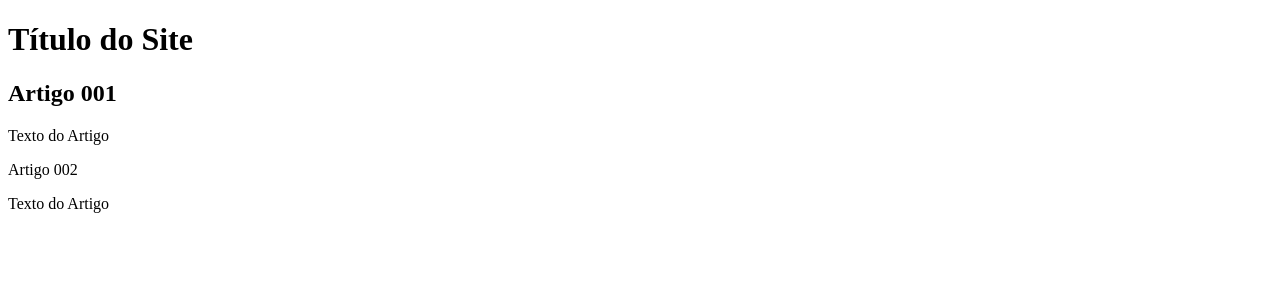
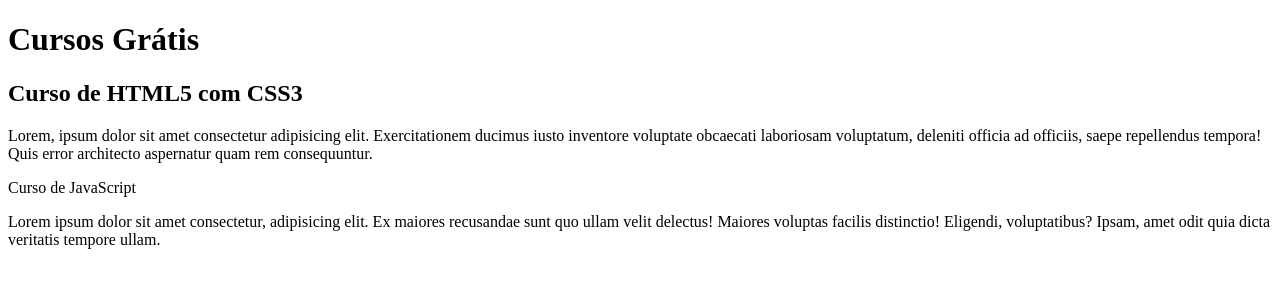
Before and after one commit to GuiMell0/Projeto-Site, a plain HTML site: page index.html in a window 1280 px wide. Drawn offline with Linux system fonts and the light colour scheme.

Commit message:
Comecei a escrever conteúdo

```diff
--- a/index.html
+++ b/index.html
@@ -8,15 +8,15 @@
 <body>
     <main>
         <header>
-            <h1>Título do Site</h1>
+            <h1>Cursos Grátis</h1>
         </header>
         <article>
-            <h2>Artigo 001</h2>
-            <p>Texto do Artigo</p>
+            <h2>Curso de HTML5 com CSS3</h2>
+            <p>Lorem, ipsum dolor sit amet consectetur adipisicing elit. Exercitationem ducimus iusto inventore voluptate obcaecati laboriosam voluptatum, deleniti officia ad officiis, saepe repellendus tempora! Quis error architecto aspernatur quam rem consequuntur.</p>
         </article>
         <article>
-            <head>Artigo 002</head>
-            <p>Texto do Artigo</p>
+            <head>Curso de JavaScript</head>
+            <p>Lorem ipsum dolor sit amet consectetur, adipisicing elit. Ex maiores recusandae sunt quo ullam velit delectus! Maiores voluptas facilis distinctio! Eligendi, voluptatibus? Ipsam, amet odit quia dicta veritatis tempore ullam.</p>
         </article>
     </main>
 
```
